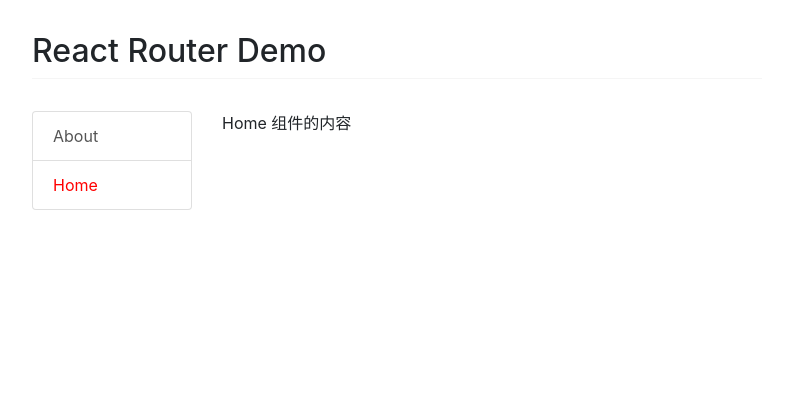
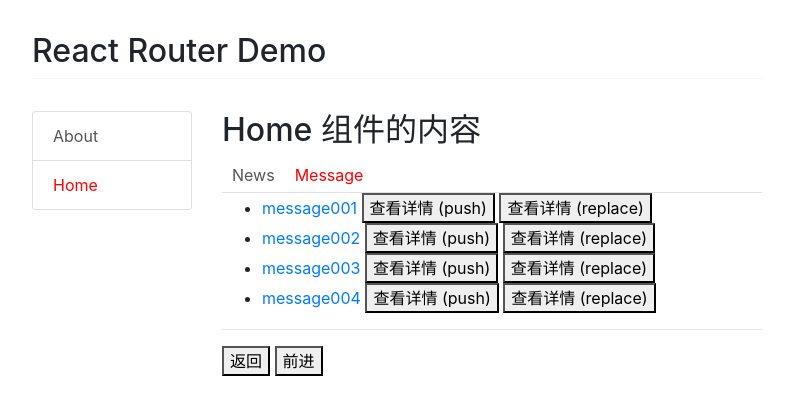
Before and after one commit to luerxuan/react_test, a React (Create React App) app: page /home/message in a window 1280 px wide. Shown: the top 414 px of the page, without its empty margins (243-1036 px from the left). Built offline with nearby package versions, Linux system fonts and the light colour scheme.

Commit message:
【路尔轩】消息详情，函数组件

```diff
--- a/src/components/app.jsx
+++ b/src/components/app.jsx
@@ -1,5 +1,5 @@
 import React,{Component} from 'react'
-import {NavLink, Switch, Route, Redirect} from 'react-router-dom'
+import {Switch, Route, Redirect} from 'react-router-dom'
 
 import About from './views/abou'
 import Home from './views/home'
@@ -25,10 +25,10 @@
                     <div className="col-xl-6">
                         <div className="panel">
                             <div className="panel-body">
-                                <Switch>
+                                <Switch> /* 可切换的路由组件*/
                                     <Route path="/about" component={About}/>
                                     <Route path="/home" component={Home} />
-                                    <Redirect to="/about" />
+                                    <Redirect to="/about" /> /*路由重定向 默认加载 /about */
                                 </Switch>
                             </div>
                         </div>
--- a/src/components/pages/myNavLink.jsx
+++ b/src/components/pages/myNavLink.jsx
@@ -4,6 +4,7 @@
 export default class MyNavLink extends Component{
 
     render() {
+        /*{...this.props}接收所有传过来的属性*/
         return <NavLink {...this.props} activeClassName="activeName"></NavLink>
     }
 }
--- a/src/components/views/home.jsx
+++ b/src/components/views/home.jsx
@@ -1,10 +1,32 @@
 import React,{Component} from 'react'
+import {Switch, Route, Redirect} from 'react-router-dom'
+
+import MyNavLink from '../pages/myNavLink'
+import News from './news'
+import Message from './message'
 
 export default class Home extends Component{
 
     render() {
         return (
-            <div>Home 组件的内容</div>
+            <div>
+                <h2>Home 组件的内容</h2>
+                <div>
+                    <ul className="nav nav-tabs">
+                        <li className="nav-item home-nav-item">
+                            <MyNavLink to="/home/news">News</MyNavLink>
+                        </li>
+                        <li className="nav-item home-nav-item">
+                            <MyNavLink to="/home/message">Message</MyNavLink>
+                        </li>
+                    </ul>
+                    <Switch>
+                        <Route path="/home/news" component={News} />
+                        <Route path="/home/message" component={Message} />
+                        <Redirect to="/home/news" />
+                    </Switch>
+                </div>
+            </div>
         )
     }
 }
--- /dev/null
+++ b/src/components/views/message-detail.jsx
@@ -0,0 +1,31 @@
+import React from 'react'
+
+const messageDetails = [
+    {id: 1, title: 'Message001', content: ' 我爱你,  中国'},
+    {id: 2, title: 'Message002', content: ' 我爱你,  老婆'},
+    {id: 3, title: 'Message003', content: ' 我爱你,  孩子'},
+    {id: 4, title: 'Message004', content: ' 我爱你,  父母'}
+]
+
+//函数组件
+export default function MessageDetail(props) {
+    console.log(props);
+    const id = props.match.params.id
+    const md = messageDetails.find(md => md.id===id*1)
+    return (
+        <ul>
+            <li>ID: {md.id}</li>
+            <li>TITLE: {md.title}</li>
+            <li>CONTENT: {md.content}</li>
+        </ul>
+    )
+}
+
+// export default class MessageDetail extends Component{
+//
+//     render() {
+//         return (
+//             <div></div>
+//         )
+//     }
+// }
--- a/src/components/views/message.jsx
+++ b/src/components/views/message.jsx
@@ -1,10 +1,61 @@
 import React,{Component} from 'react'
+import {Route, Link} from 'react-router-dom'
+
+import MessageDetail from './message-detail'
 
 export default class Message extends Component{
 
+    state = {
+        messages: []
+    }
+
+    componentDidMount() {
+        setTimeout(() => {
+            const messages = [
+                {id: 1, title:'message001'},
+                {id: 2, title:'message002'},
+                {id: 3, title:'message003'},
+                {id: 4, title:'message004'}
+            ]
+            this.setState({messages})
+        },1000)
+    }
+
+    ShowDetail = (id) => {
+        this.props.history.push(`/home/message/${id}`)
+    }
+    ShowDetail2 = (id) => {
+        this.props.history.replace(`/home/message/${id}`)
+    }
+    back = () => {
+        this.props.history.goBack()
+    }
+    forward = () => {
+        this.props.history.goForward()
+    }
+
     render() {
+        const path = this.props.match.path;
         return (
-            <div></div>
+            <div>
+                <ul>
+                    {
+                        this.state.messages.map((m,index) => (
+                            <li key={index}>
+                                <Link to={`${path}/${m.id}`}>{m.title}</Link>&nbsp;
+                                <button onClick={() => this.ShowDetail(m.id)}>查看详情 (push)</button>&nbsp;
+                                <button onClick={() => this.ShowDetail2(m.id)}>查看详情 (replace)</button>
+                            </li>
+                        ))
+                    }
+                </ul>
+                <hr/>
+                <p>
+                    <button onClick={this.back}>返回</button>&nbsp;
+                    <button onClick={this.forward}>前进</button>&nbsp;
+                </p>
+                <Route path={`${path}/:id`} component={MessageDetail} />
+            </div>
         )
     }
 }
--- a/src/components/views/news.jsx
+++ b/src/components/views/news.jsx
@@ -2,9 +2,19 @@
 
 export default class News extends Component{
 
+    state = {
+        newsArr: ['news001', 'news002', 'news003']
+    }
+
     render() {
         return (
-            <div></div>
+            <div>
+                <ul>
+                    {
+                        this.state.newsArr.map((news, index) => <li key={index}>{news}</li>)
+                    }
+                </ul>
+            </div>
         )
     }
 }
--- a/src/index.css
+++ b/src/index.css
@@ -1,7 +1,15 @@
-a{
+.list-group-item{
   color: #555555;
 }
-a:hover{
+.list-group-item:hover{
+  text-decoration: none;
+  background: #fafafa;
+  color: #555555;
+}
+.home-nav-item a{
+  color: #555555;
+}
+.home-nav-item a:hover{
   text-decoration: none;
   background: #fafafa;
   color: #555555;
@@ -13,3 +21,6 @@
   margin: 2em 0;
   border-bottom: 1px solid #f5f5f5;
 }
+.nav-tabs .home-nav-item{
+  margin: 5px 10px;
+}
--- a/src/index.js
+++ b/src/index.js
@@ -1,6 +1,7 @@
 import React from 'react'
 import ReactDOM from 'react-dom'
 import {BrowserRouter} from "react-router-dom"
+// import {HashRouter} from "react-router-dom"
 
 import App from './components/app'
 import 'bootstrap/dist/css/bootstrap.min.css'
@@ -8,9 +9,13 @@
 
 ReactDOM.render(
     (
+        // 引入react-router-dom之后要用 <BrowserRouter></BrowserRouter>  或者  <HashRouter></HashRouter>把<App />包起来才能渲染出定义的路由
         <BrowserRouter>
             <App />
         </BrowserRouter>
+        // <HashRouter>
+        // <App />
+        // </HashRouter>
     ),
     document.getElementById('root')
 )
```
